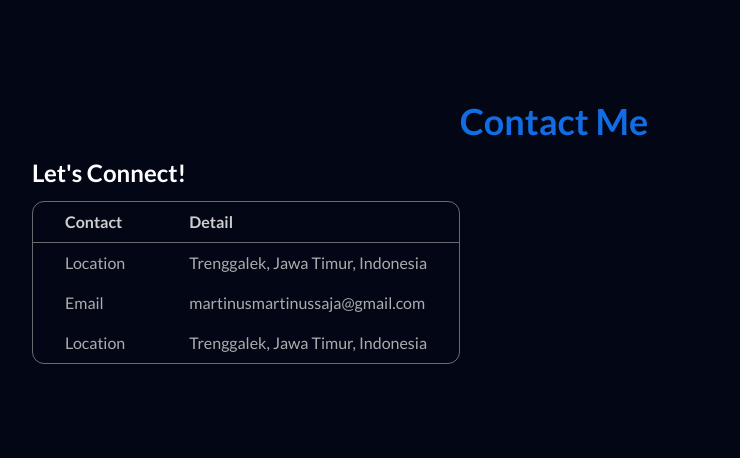
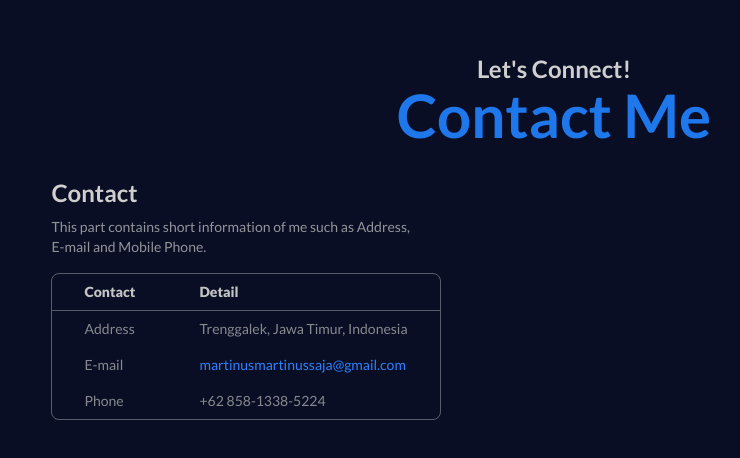
Before and after one commit to BangkitBayu/portofolio_bangkit_v4, a Vue app: page / in a window 1280 px wide. Shown: the part 2568-3026 px from the top of the page, without its empty margins (86-826 px from the left). Built offline with nearby package versions, Linux system fonts and the light colour scheme.

Commit message:
style: restyle table content component

```diff
--- a/index.html
+++ b/index.html
@@ -10,7 +10,7 @@
 
     body {
       font-family: 'Lato', 'Segoe UI', Tahoma, Geneva, Verdana, sans-serif;
-      background-color: #030715;
+      background-color: #090e24;
     }
   </style>
   <title>Bangkit Bayu</title>
--- a/src/components/ContentTable.vue
+++ b/src/components/ContentTable.vue
@@ -6,26 +6,26 @@
   })
 </script>
 <template>
-  <div class=" relative border border-[#b5b5b593] rounded-xl overflow-x-auto">
+  <div class=" relative border border-[#bdbdbd71] rounded-lg overflow-x-auto mt-4">
     <table class="">
-      <thead class=" text-[#cecece] font-extrabold text-left border-b border-[#b5b5b593]">
+      <thead class=" text-[#c4c4c4] font-extrabold text-left border-b border-[#bdbdbd71]">
         <tr>
-          <th scope="col" class="px-8 py-2">Contact</th>
-          <th scope="col" class="px-8 py-2">Detail</th>
+          <th scope="col" class="px-8 py-2 text-sm font-extrabold">Contact</th>
+          <th scope="col" class="px-8 py-2 text-sm font-extrabold">Detail</th>
         </tr>
       </thead>
-      <tbody class=" text-[#bebebee7] font-medium text-left">
+      <tbody class=" text-[#bdbdbdb3] font-medium text-left">
         <tr>
-          <td scope="row" class="px-8 py-2 font-normal">Location</td>
-          <td scope="row" class="px-8 py-2 font-normal" >Trenggalek, Jawa Timur, Indonesia</td>
+          <td scope="row" class="px-8 py-2 font-normal text-sm">Address</td>
+          <td scope="row" class="px-8 py-2 font-normal text-sm" >Trenggalek, Jawa Timur, Indonesia</td>
         </tr>
         <tr>
-          <td scope="row" class="px-8 py-2 font-normal">Email</td>
-          <td scope="row" class="px-8 py-2 font-normal" ><a href="mailto:martinusmartinussaja@gmail.com">martinusmartinussaja@gmail.com</a></td>
+          <td scope="row" class="px-8 py-2 font-normal text-sm">E-mail</td>
+          <td scope="row" class="px-8 py-2 font-normal text-sm" ><a class=" text-blue-500 hover:underline transition delay-150 ease-in" href="mailto:martinusmartinussaja@gmail.com" target="_blank">martinusmartinussaja@gmail.com</a></td>
         </tr>
         <tr>
-          <td scope="row" class="px-8 py-2 font-normal">Location</td>
-          <td scope="row" class="px-8 py-2 font-normal" >Trenggalek, Jawa Timur, Indonesia</td>
+          <td scope="row" class="px-8 py-2 font-normal text-sm">Phone</td>
+          <td scope="row" class="px-8 py-2 font-normal text-sm" >+62 858-1338-5224</td>
         </tr>
       </tbody>
     </table>
--- a/src/components/TitlePage.vue
+++ b/src/components/TitlePage.vue
@@ -5,6 +5,6 @@ const props = defineProps({
 </script>
 <template>
   <div>
-    <h1 class="text-[#126de4] font-bold text-3xl lg:text-4xl">{{ props.title }}</h1>
+    <h1 class=" text-brand font-bold text-3xl lg:text-6xl">{{ props.title }}</h1>
   </div>
 </template>
--- a/src/components/pages/ContactSection.vue
+++ b/src/components/pages/ContactSection.vue
@@ -2,22 +2,19 @@
 import TitlePage from '../TitlePage.vue';
 import ContentTable from '../ContentTable.vue';
 
-const ContactTableData: Object = {
-  headData: ["Contact", "Detail"],
-  bodyData: {
-    rowFirst: ["Location", "Trenggalek, Jawa Timur, Indonesia"],
-    rowSecond: ["Email", "martinusmartinussaja@gmail.com"],
-    rowThird: ["Phone", "+62 858-1338-5224"]
-  }
-}
 </script>
 <template>
-  <div id="contact" class=" flex flex-col min-h-screen items-center justify-center space-y-4">
+  <div id="contact" class=" flex flex-col min-h-screen items-center justify-center">
+    <h3 class=" text-primary font-semibold text:lg lg:text-2xl mt-2">Let's Connect!</h3>
     <TitlePage title="Contact Me"></TitlePage>
-    <div class="place-content-center place-items-center w-full"
+    <div class="place-content-center place-items-center w-full mt-10 lg:mt-8 text-center lg:text-left"
       style="display: grid; grid-template-columns: repeat(auto-fill, minmax(500px , 1fr));">
-      <div class=" flex flex-col space-y-3">
-        <h3 class=" text-white font-bold text-2xl">Let's Connect!</h3>
+      <div class=" flex flex-col">
+        <div class=" max-w-90">
+          <h3 class=" text-primary font-bold text-lg lg:text-2xl">Contact</h3>
+          <p class="text-sm font-normal text-secondary mt-2">This part contains short information of me such as Address,
+            E-mail and Mobile Phone.</p>
+        </div>
         <ContentTable></ContentTable>
       </div>
     </div>
--- a/src/tailwind.css
+++ b/src/tailwind.css
@@ -1,3 +1,9 @@
 @import 'tailwindcss';
 
 @custom-variant dark (&:where([data-theme=dark], [data-theme=dark] *));
+@theme{
+  --color-primary : #cfcfcf;
+  --color-secondary : #bdbdbdc4;
+
+  --color-brand : #1e77eb;
+}
```
